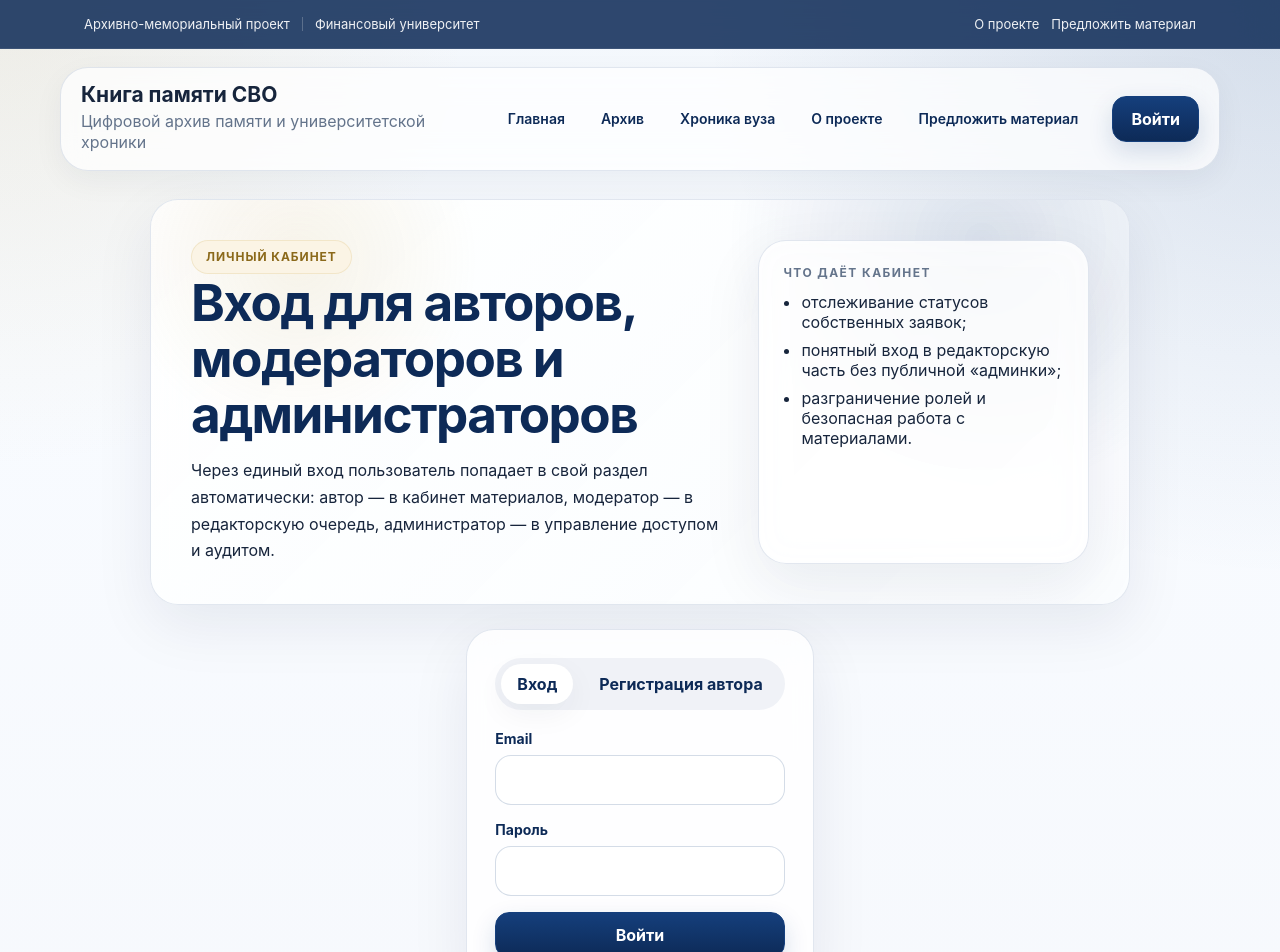
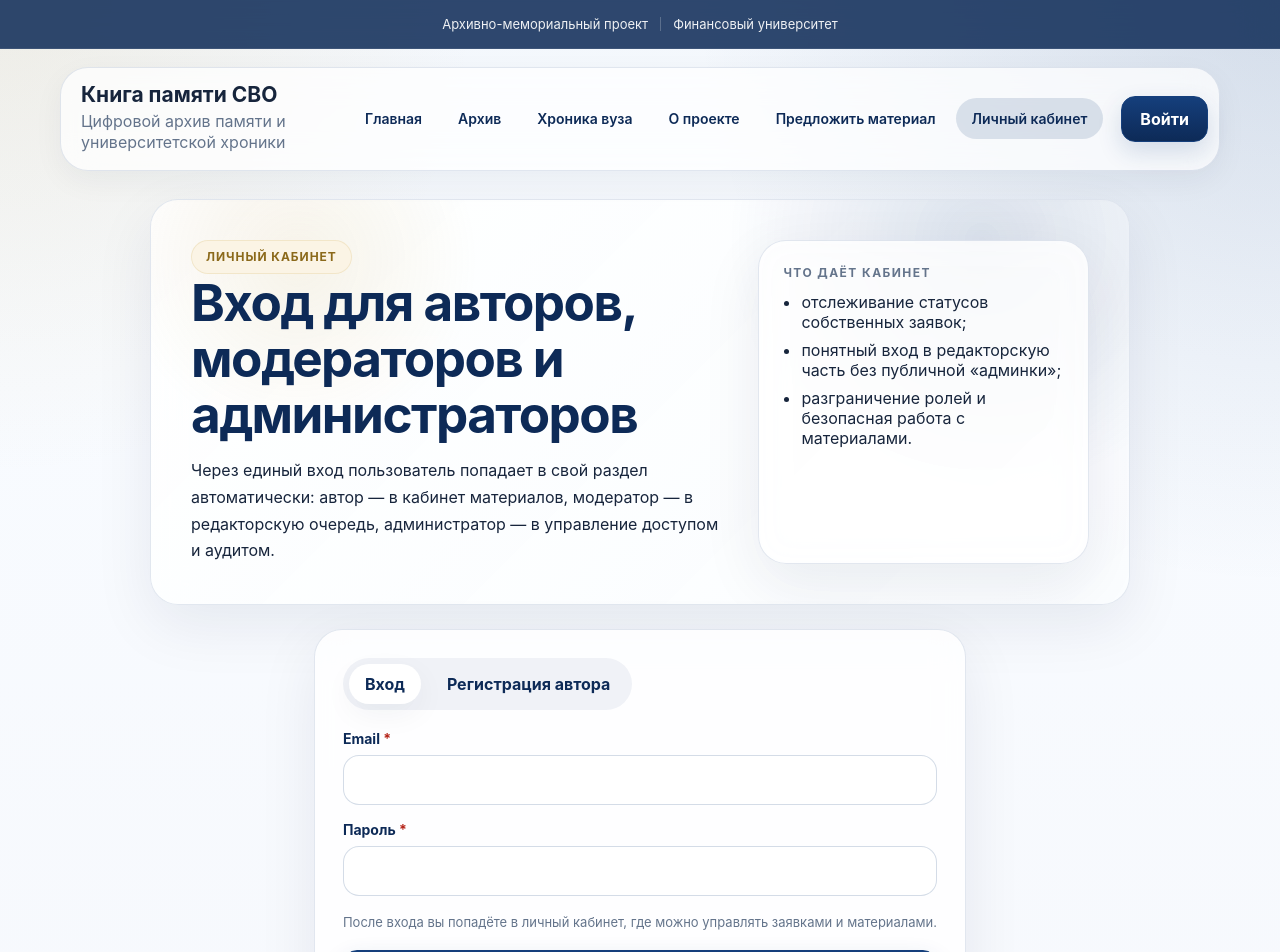
Before and after one commit to happyqueen-commits/pamyat-svo-site, a Next.js app: page /auth in a window 1280 px wide. Shown: the top 952 px of the page. Built offline with nearby package versions, Linux system fonts and the light colour scheme; no server answers.

Commit message:
chore: remove stale summary focus selector after nav simplification

```diff
--- a/app/components/auth/AuthForm.tsx
+++ b/app/components/auth/AuthForm.tsx
@@ -3,6 +3,8 @@
 import { useState } from 'react';
 
 type Mode = 'login' | 'register';
+
+type AlertTone = 'error' | 'success' | 'info';
 
 const initialLogin = { email: '', password: '' };
 const initialRegister = { name: '', email: '', password: '' };
@@ -13,10 +15,14 @@ export function AuthForm() {
   const [register, setRegister] = useState(initialRegister);
   const [loading, setLoading] = useState(false);
   const [message, setMessage] = useState('');
+  const [tone, setTone] = useState<AlertTone>('info');
 
-  async function submit() {
+  async function submit(event: React.FormEvent<HTMLFormElement>) {
+    event.preventDefault();
     setLoading(true);
     setMessage('');
+    setTone('info');
+
     try {
       const endpoint = mode === 'login' ? '/api/auth/login' : '/api/auth/register';
       const payload = mode === 'login' ? login : register;
@@ -27,13 +33,19 @@ export function AuthForm() {
       });
       const data = await response.json();
       if (!response.ok) throw new Error(data.error || 'Ошибка авторизации');
+
+      setTone('success');
+      setMessage(mode === 'login' ? 'Вход выполнен. Перенаправляем в кабинет…' : 'Кабинет создан. Перенаправляем…');
       window.location.href = data.redirectTo || '/cabinet';
     } catch (error) {
+      setTone('error');
       setMessage(error instanceof Error ? error.message : 'Неизвестная ошибка');
     } finally {
       setLoading(false);
     }
   }
+
+  const authMessageId = 'auth-message';
 
   return (
     <section className="card auth-card">
@@ -42,38 +54,91 @@ export function AuthForm() {
         <button type="button" className={`tab-chip ${mode === 'register' ? 'active' : ''}`} onClick={() => setMode('register')}>Регистрация автора</button>
       </div>
 
+      <form className="form" onSubmit={submit} noValidate>
         {mode === 'login' ? (
-        <div className="form">
+          <>
             <div className="field">
-            <label className="field-label">Email</label>
-            <input className="input" value={login.email} onChange={(e) => setLogin({ ...login, email: e.target.value.trim().toLowerCase() })} />
+              <label className="field-label" htmlFor="login-email">Email <span className="field-required">*</span></label>
+              <input
+                id="login-email"
+                className="input"
+                type="email"
+                required
+                autoComplete="email"
+                value={login.email}
+                aria-invalid={tone === 'error' && !login.email ? 'true' : 'false'}
+                aria-describedby={message ? authMessageId : undefined}
+                onChange={(e) => setLogin({ ...login, email: e.target.value.trim().toLowerCase() })}
+              />
             </div>
             <div className="field">
-            <label className="field-label">Пароль</label>
-            <input className="input" type="password" value={login.password} onChange={(e) => setLogin({ ...login, password: e.target.value })} />
+              <label className="field-label" htmlFor="login-password">Пароль <span className="field-required">*</span></label>
+              <input
+                id="login-password"
+                className="input"
+                type="password"
+                required
+                autoComplete="current-password"
+                value={login.password}
+                aria-invalid={tone === 'error' && !login.password ? 'true' : 'false'}
+                aria-describedby={message ? authMessageId : undefined}
+                onChange={(e) => setLogin({ ...login, password: e.target.value })}
+              />
             </div>
-          <button className="button" type="button" onClick={submit} disabled={loading}>{loading ? 'Вход...' : 'Войти'}</button>
-        </div>
+            <p className="field-hint">После входа вы попадёте в личный кабинет, где можно управлять заявками и материалами.</p>
+            <button className="button" type="submit" disabled={loading}>{loading ? 'Вход...' : 'Войти'}</button>
+          </>
         ) : (
-        <div className="form">
+          <>
             <div className="field">
-            <label className="field-label">Имя</label>
-            <input className="input" value={register.name} onChange={(e) => setRegister({ ...register, name: e.target.value })} />
+              <label className="field-label" htmlFor="register-name">Имя <span className="field-required">*</span></label>
+              <input
+                id="register-name"
+                className="input"
+                required
+                autoComplete="name"
+                value={register.name}
+                aria-invalid={tone === 'error' && !register.name ? 'true' : 'false'}
+                aria-describedby={`${authMessageId} register-hint`}
+                onChange={(e) => setRegister({ ...register, name: e.target.value })}
+              />
             </div>
             <div className="field">
-            <label className="field-label">Email</label>
-            <input className="input" value={register.email} onChange={(e) => setRegister({ ...register, email: e.target.value.trim().toLowerCase() })} />
+              <label className="field-label" htmlFor="register-email">Email <span className="field-required">*</span></label>
+              <input
+                id="register-email"
+                className="input"
+                type="email"
+                required
+                autoComplete="email"
+                value={register.email}
+                aria-invalid={tone === 'error' && !register.email ? 'true' : 'false'}
+                aria-describedby={`${authMessageId} register-hint`}
+                onChange={(e) => setRegister({ ...register, email: e.target.value.trim().toLowerCase() })}
+              />
             </div>
             <div className="field">
-            <label className="field-label">Пароль</label>
-            <input className="input" type="password" value={register.password} onChange={(e) => setRegister({ ...register, password: e.target.value })} />
-            <p className="field-hint">Минимум 8 символов. Кабинет автора нужен для отслеживания своих заявок и дальнейшей работы с материалами.</p>
+              <label className="field-label" htmlFor="register-password">Пароль <span className="field-required">*</span></label>
+              <input
+                id="register-password"
+                className="input"
+                type="password"
+                required
+                minLength={8}
+                autoComplete="new-password"
+                value={register.password}
+                aria-invalid={tone === 'error' && register.password.length > 0 && register.password.length < 8 ? 'true' : 'false'}
+                aria-describedby="register-hint"
+                onChange={(e) => setRegister({ ...register, password: e.target.value })}
+              />
+              <p className="field-hint" id="register-hint">Минимум 8 символов. После регистрации материалы сначала проходят редакционную проверку.</p>
             </div>
-          <button className="button" type="button" onClick={submit} disabled={loading}>{loading ? 'Создание...' : 'Создать кабинет'}</button>
-        </div>
+            <button className="button" type="submit" disabled={loading}>{loading ? 'Создание...' : 'Создать кабинет'}</button>
+          </>
         )}
+      </form>
 
-      {message ? <p style={{ marginTop: 14 }}>{message}</p> : null}
+      {message ? <p id={authMessageId} className={`alert ${tone}`}>{message}</p> : null}
     </section>
   );
 }
--- /dev/null
+++ b/app/components/navigation/MainNav.tsx
@@ -0,0 +1,41 @@
+'use client';
+
+import Link from 'next/link';
+import { usePathname } from 'next/navigation';
+
+const links = [
+  { href: '/', label: 'Главная' },
+  { href: '/archive', label: 'Архив' },
+  { href: '/university', label: 'Хроника вуза' },
+  { href: '/about', label: 'О проекте' },
+  { href: '/submit', label: 'Предложить материал' },
+  { href: '/auth', label: 'Личный кабинет' }
+];
+
+function isActive(pathname: string, href: string) {
+  if (href === '/') return pathname === '/';
+  return pathname === href || pathname.startsWith(`${href}/`);
+}
+
+export function MainNav() {
+  const pathname = usePathname();
+
+  return (
+    <nav className="nav-links" aria-label="Основная навигация">
+      {links.map((link) => {
+        const active = isActive(pathname, link.href);
+
+        return (
+          <Link
+            key={link.href}
+            href={link.href}
+            className={active ? 'active' : ''}
+            aria-current={active ? 'page' : undefined}
+          >
+            {link.label}
+          </Link>
+        );
+      })}
+    </nav>
+  );
+}
--- a/app/globals.css
+++ b/app/globals.css
@@ -67,6 +67,10 @@ main.container {
   gap: 18px;
 }
 
+.topbar-inner-centered {
+  justify-content: center;
+}
+
 .topbar-links,
 .quick-links,
 .nav-links,
@@ -100,6 +104,7 @@ main.container {
 
 .header-shell {
   position: relative;
+  z-index: 45;
   background: transparent;
   border-bottom: none;
   box-shadow: none;
@@ -148,6 +153,11 @@ main.container {
   white-space: nowrap;
   flex: 1;
   justify-content: center;
+  overflow: visible;
+}
+
+.header-main {
+  overflow: visible;
 }
 
 .nav-links a {
@@ -1259,3 +1269,73 @@ p {
   border: 1px solid rgba(21, 63, 124, 0.12);
   font-size: 14px;
 }
+
+:where(a, button, input, select, textarea):focus-visible {
+  outline: 3px solid rgba(198, 161, 74, 0.95);
+  outline-offset: 2px;
+  box-shadow: 0 0 0 5px rgba(21, 63, 124, 0.18);
+}
+
+.nav-links a.active {
+  background: rgba(21, 63, 124, 0.14);
+  color: var(--fa-blue-dark);
+}
+
+.alert {
+  margin-top: 14px;
+  padding: 12px 14px;
+  border-radius: 14px;
+  font-size: 14px;
+  border: 1px solid transparent;
+}
+
+.alert.info {
+  background: rgba(21, 63, 124, 0.08);
+  border-color: rgba(21, 63, 124, 0.16);
+  color: var(--fa-blue-dark);
+}
+
+.alert.success {
+  background: rgba(6, 95, 70, 0.1);
+  border-color: rgba(6, 95, 70, 0.2);
+  color: #065f46;
+}
+
+.alert.error {
+  background: rgba(180, 35, 24, 0.08);
+  border-color: rgba(180, 35, 24, 0.2);
+  color: #912018;
+}
+
+.empty-state {
+  grid-column: 1 / -1;
+  display: grid;
+  gap: 12px;
+}
+
+.person-anchor-nav .actions {
+  justify-content: flex-end;
+}
+
+@media (max-width: 1140px) {
+  .brand-copy span {
+    font-size: 13px;
+    max-width: 30ch;
+  }
+}
+
+@media (max-width: 760px) {
+  .nav-links {
+    align-items: stretch;
+  }
+
+
+  .person-anchor-nav {
+    align-items: flex-start;
+    flex-direction: column;
+  }
+
+  .person-anchor-nav .actions {
+    justify-content: flex-start;
+  }
+}
--- a/app/layout.tsx
+++ b/app/layout.tsx
@@ -3,6 +3,7 @@ import Link from 'next/link';
 import './globals.css';
 import { getCurrentUser } from '@/lib/auth';
 import { UserMenu } from '@/app/components/auth/UserMenu';
+import { MainNav } from '@/app/components/navigation/MainNav';
 
 export const metadata: Metadata = {
   title: 'Книга памяти СВО',
@@ -15,16 +16,12 @@ export default async function RootLayout({ children }: Readonly<{ children: Reac
   return (
     <html lang="ru">
       <body>
-        <div className="topbar">
-          <div className="container topbar-inner">
+        <div className="topbar" role="note" aria-label="Информация о проекте">
+          <div className="container topbar-inner topbar-inner-centered">
             <div className="topbar-links topbar-projectline">
               <span>Архивно-мемориальный проект</span>
               <span className="topbar-divider" />
               <span>Финансовый университет</span>
-            </div>
-            <div className="quick-links">
-              <Link href="/about">О проекте</Link>
-              <Link href="/submit">Предложить материал</Link>
             </div>
           </div>
         </div>
@@ -38,13 +35,7 @@ export default async function RootLayout({ children }: Readonly<{ children: Reac
               </div>
             </Link>
 
-            <nav className="nav-links">
-              <Link href="/">Главная</Link>
-              <Link href="/archive">Архив</Link>
-              <Link href="/university">Хроника вуза</Link>
-              <Link href="/about">О проекте</Link>
-              <Link href="/submit">Предложить материал</Link>
-            </nav>
+            <MainNav />
 
             {user ? <UserMenu name={user.name || user.email} role={user.role} /> : <Link href="/auth" className="button">Войти</Link>}
           </div>
```
Also changed, not shown: app/archive/page.tsx (+12 -2 lines), app/components/CorrectionForm.tsx (+58 -6 lines), app/persons/[id]/page.tsx (+24 -4 lines), 1 other file (tests, documents, lock files or other folders). Lines whose indentation alone changed are shown as unchanged.
